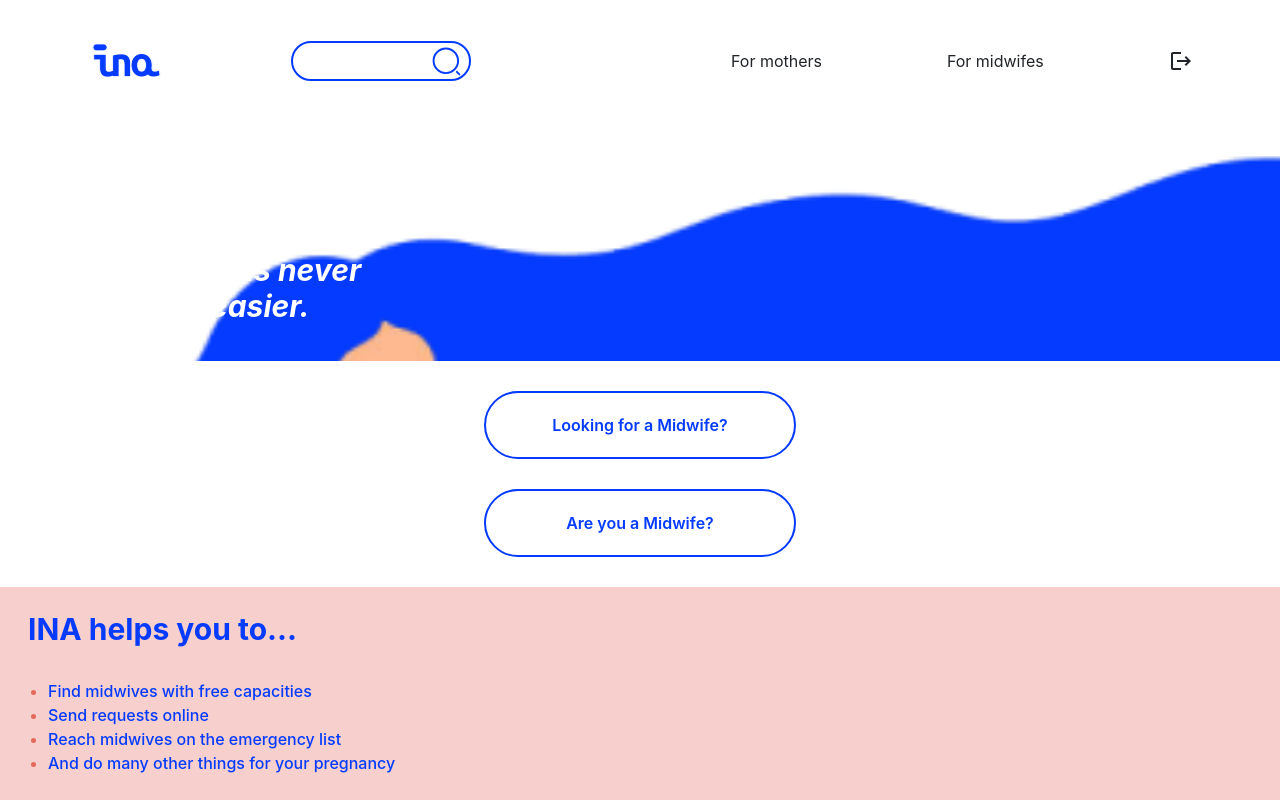
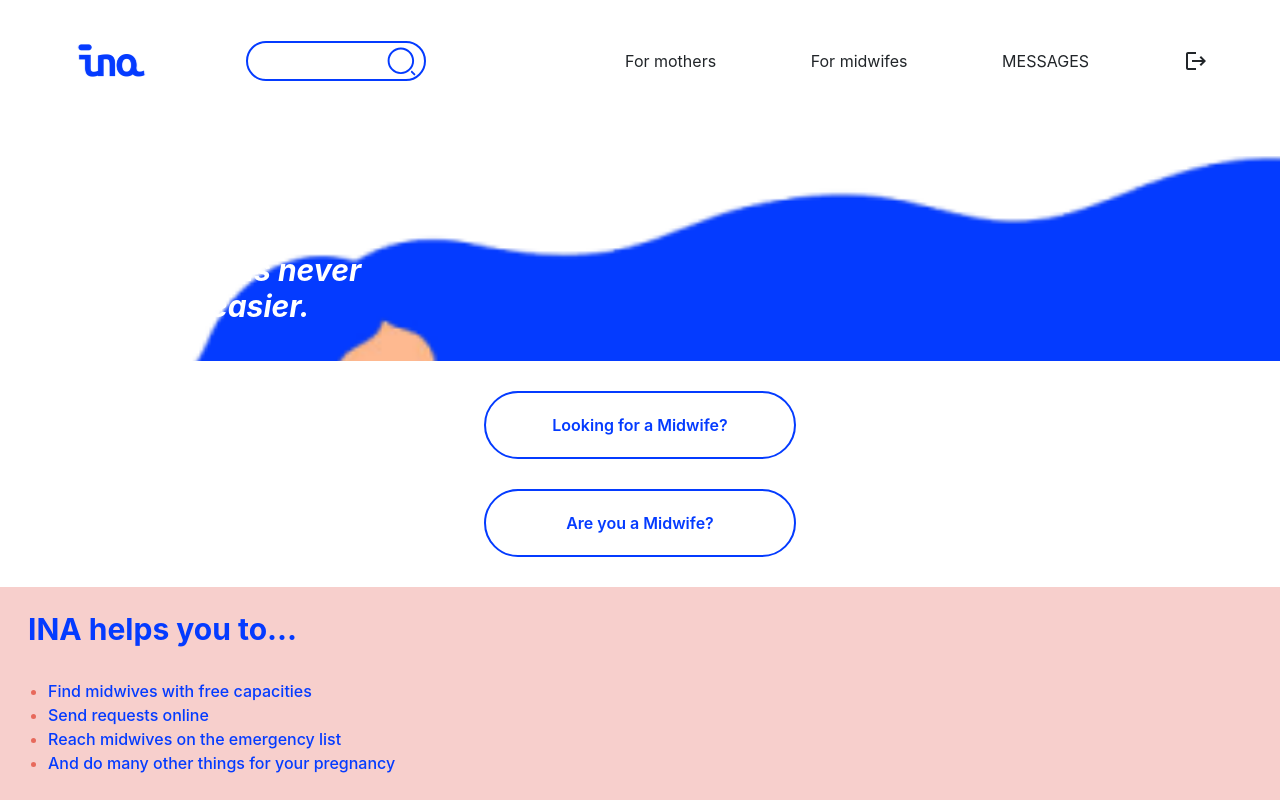
Before and after one commit to kundalili/finalproject, a React (Create React App) app in the folder client/: page / in a window 1280 px wide. Shown: the top 800 px of the page. Built offline with nearby package versions, Linux system fonts and the light colour scheme.

Commit message:
messages added to the header

```diff
--- a/client/src/components/Header.js
+++ b/client/src/components/Header.js
@@ -47,6 +47,9 @@ export default function Header() {
 
             <Link to='/registerpreg' className='cursor-pointer hover:text-blue-700'>For mothers</Link>
             <Link to='/registermid' className='cursor-pointer hover:text-blue-700'>For midwifes</Link>
+            <div>
+                <Link to='/message'>MESSAGES</Link>
+            </div>
             <Link  to='/'>
                 <LogoutIcon className='cursor-pointer hover:text-blue-700'/>
             </Link>
--- a/client/src/components/Midwife/MidwifeProfile.js
+++ b/client/src/components/Midwife/MidwifeProfile.js
@@ -151,7 +151,6 @@ const handleImageChange = (e) => {
                     hover:border-vividBlue flex justify-center items-center'>
                     <input  className='hidden' onChange={handleImageChange} type='file'/>
                     Select an image
-                {/* </button> */}
             </label>
             <img className='w-[300px] h-[300px] rounded-full object-cover'
                 src={imgUrl} alt=''/>
```
